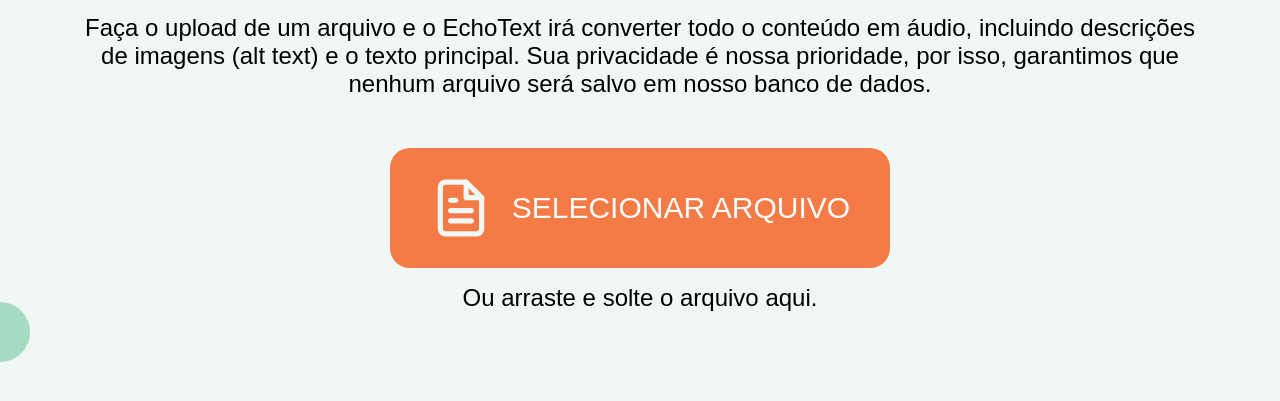
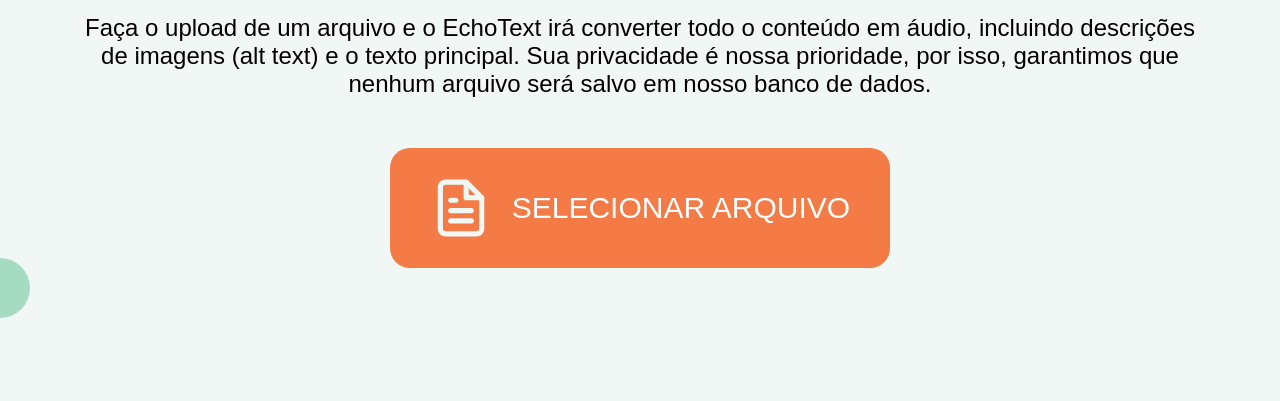
Before and after one commit to saphoi/echotext, a Flask app: template templates/index.html in a window 1280 px wide. Shown: the part 241-642 px from the top of the page. Run offline with Flask 3, Linux system fonts and the light colour scheme; the template is opened without the code that fills it, so the values that code supplies are empty; some libraries are stand-ins or nearby versions; some web fonts are replaced.

Commit message:
mudança no front !!

```diff
--- a/templates/index.html
+++ b/templates/index.html
@@ -12,7 +12,6 @@
 
   <div class="conteudo-upload">
     <button id="botao-upload"><img src="{{ url_for('static', filename='uploads/FiFileText.svg') }}" alt="">Selecionar arquivo</button>
-    <span>Ou arraste e solte o arquivo aqui.</span>
   </div>
 </body>
 {% endblock %}
```
Also changed, not shown: 1 other file.
